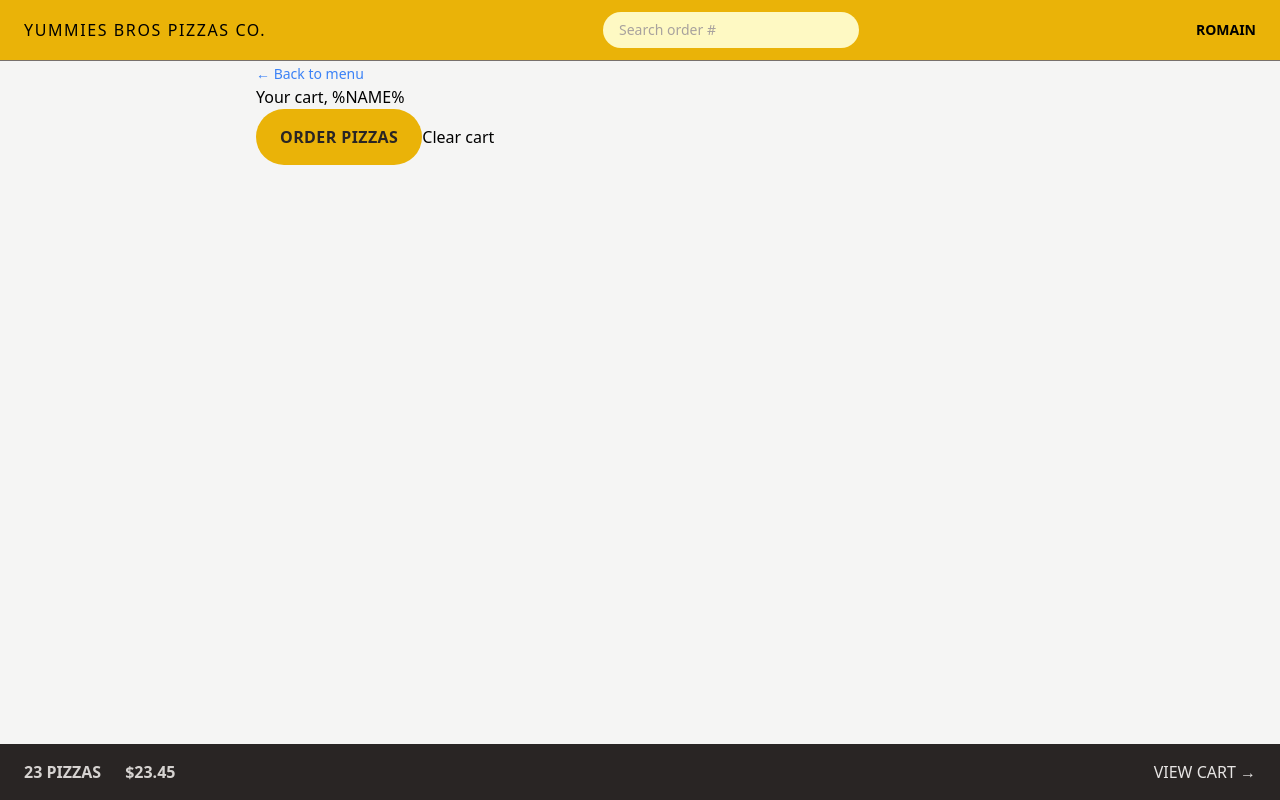
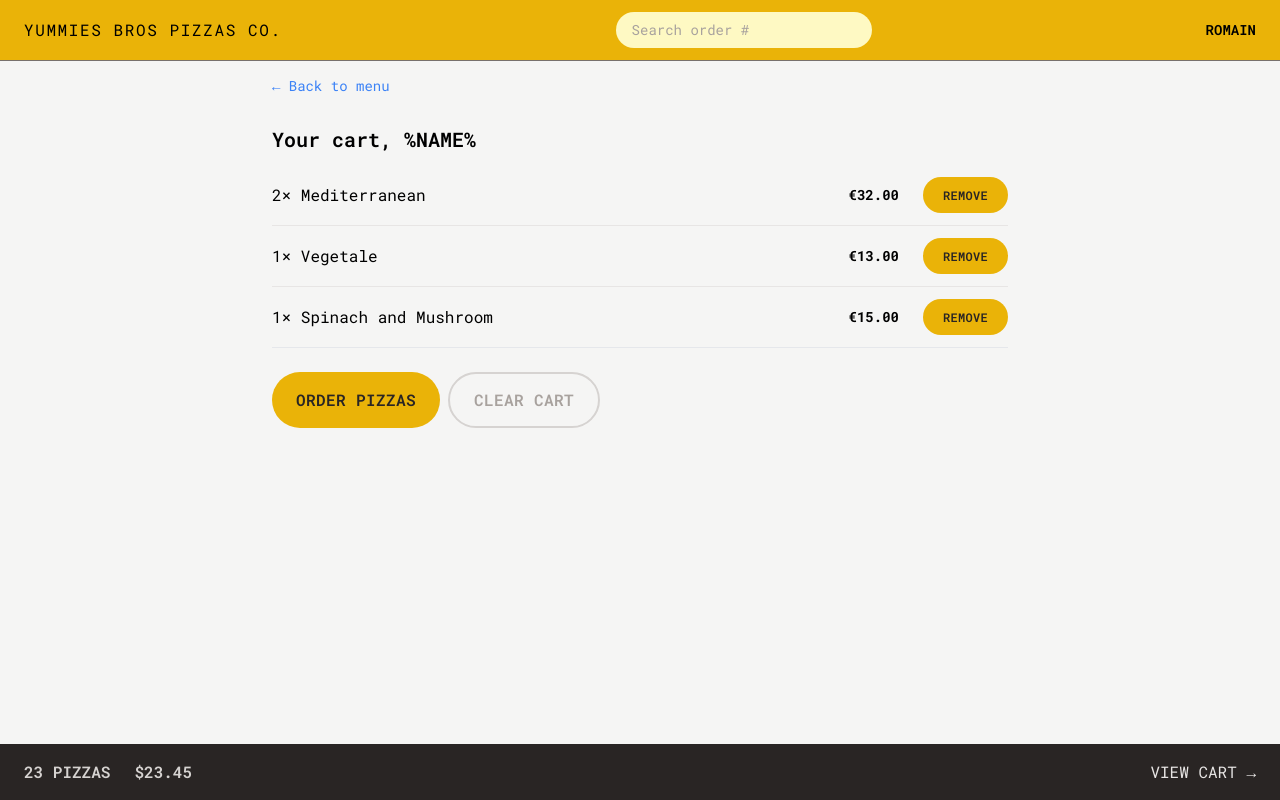
Before and after one commit to Cooltor/bros-pizza, a React (Vite) app: page /cart in a window 1280 px wide. Built offline with nearby package versions, Linux system fonts and the light colour scheme.

Commit message:
styling order

```diff
--- a/index.html
+++ b/index.html
@@ -4,6 +4,12 @@
     <meta charset="UTF-8" />
     <link rel="icon" type="image/svg+xml" href="/public/Pizza.jpeg" />
     <meta name="viewport" content="width=device-width, initial-scale=1.0" />
+    <link rel="'preconnect" href="https://fonts.googleapis.com" />
+    <link rel="preconnect" href="https://fonts.gstatic.com" crossorigin />
+    <link
+      href="https://fonts.googleapis.com/css2?family=Roboto+Mono:wght@300;400;500;600;700&display=swap"
+      rel="stylesheet"
+    />
     <title>Yummies Bros Pizza</title>
   </head>
   <body class="text-color-stone-700 bg-stone-100">
--- a/src/features/cart/Cart.jsx
+++ b/src/features/cart/Cart.jsx
@@ -1,43 +1,52 @@
 import LinkButton from "../../ui/LinkButton";
 import Button from "../../ui/Button";
+import CartItem from "./CartItem";
 
-// const fakeCart = [
-//   {
-//     pizzaId: 12,
-//     name: "Mediterranean",
-//     quantity: 2,
-//     unitPrice: 16,
-//     totalPrice: 32,
-//   },
-//   {
-//     pizzaId: 6,
-//     name: "Vegetale",
-//     quantity: 1,
-//     unitPrice: 13,
-//     totalPrice: 13,
-//   },
-//   {
-//     pizzaId: 11,
-//     name: "Spinach and Mushroom",
-//     quantity: 1,
-//     unitPrice: 15,
-//     totalPrice: 15,
-//   },
-// ];
+const fakeCart = [
+  {
+    pizzaId: 12,
+    name: "Mediterranean",
+    quantity: 2,
+    unitPrice: 16,
+    totalPrice: 32,
+  },
+  {
+    pizzaId: 6,
+    name: "Vegetale",
+    quantity: 1,
+    unitPrice: 13,
+    totalPrice: 13,
+  },
+  {
+    pizzaId: 11,
+    name: "Spinach and Mushroom",
+    quantity: 1,
+    unitPrice: 15,
+    totalPrice: 15,
+  },
+];
 
 function Cart() {
-  // const cart = fakeCart;
+  const cart = fakeCart;
 
   return (
-    <div>
+    <div className="px-4 py-3 ">
       <LinkButton to="/menu">&larr; Back to menu</LinkButton>
 
-      <h2>Your cart, %NAME%</h2>
+      <h2 className="mt-7 text-xl font-semibold">Your cart, %NAME%</h2>
 
-      <div>
-        <Button to="/order/new">Order pizzas</Button>
+      <ul className="mt-3 divide-y divide-stone-200 border-b ">
+        {cart.map((item) => (
+          <CartItem key={item.pizzaId} item={item} />
+        ))}
+      </ul>
 
-        <button>Clear cart</button>
+      <div className="mt-6 space-x-2">
+        <Button type="primary" to="/order/new">
+          Order pizzas
+        </Button>
+
+        <Button type="secondary">Clear cart</Button>
       </div>
     </div>
   );
--- a/src/features/cart/CartItem.jsx
+++ b/src/features/cart/CartItem.jsx
@@ -1,13 +1,17 @@
+import { formatCurrency } from "../../utils/helpers";
+import Button from "../../ui/Button";
+
 function CartItem({ item }) {
-  const { pizzaId, name, quantity, totalPrice } = item;
+  const { name, quantity, totalPrice } = item;
 
   return (
-    <li>
-      <p>
+    <li className="py-3 sm:flex sm:items-center sm:justify-between">
+      <p className="mb-1 sm:mb-0">
         {quantity}&times; {name}
       </p>
-      <div>
-        <p>{formatCurrency(totalPrice)}</p>
+      <div className="flex items-center justify-between sm:gap-6">
+        <p className="text-sm font-bold">{formatCurrency(totalPrice)}</p>
+        <Button type="small">Remove</Button>
       </div>
     </li>
   );
--- a/src/features/menu/Menu.jsx
+++ b/src/features/menu/Menu.jsx
@@ -7,7 +7,7 @@ function Menu() {
   console.log(menu);
 
   return (
-    <ul>
+    <ul className="divide-y divide-stone-200 px-2">
       {menu.map((pizza) => (
         <MenuItem key={pizza.id} pizza={pizza} />
       ))}
--- a/src/features/menu/MenuItem.jsx
+++ b/src/features/menu/MenuItem.jsx
@@ -1,16 +1,32 @@
 import { formatCurrency } from "../../utils/helpers";
+
+import Button from "../../ui/Button";
 
 function MenuItem({ pizza }) {
   const { name, unitPrice, ingredients, soldOut, imageUrl } = pizza;
 
   return (
-    <li>
-      <img src={imageUrl} alt={name} />
-      <div>
-        <p>{name}</p>
-        <p>{ingredients.join(", ")}</p>
-        <div>
-          {!soldOut ? <p>{formatCurrency(unitPrice)}</p> : <p>Sold out</p>}
+    <li className="flex gap-4 py-2 ">
+      <img
+        src={imageUrl}
+        alt={name}
+        className={`h-24 ${soldOut ? "opacity-70 grayscale" : ""}`}
+      />
+      <div className="flex grow flex-col pt-0.5">
+        <p className="font-medium">{name}</p>
+        <p className="text-sm capitalize italic text-stone-500">
+          {ingredients.join(", ")}
+        </p>
+        <div className="mt-auto flex items-center justify-between">
+          {!soldOut ? (
+            <p className="text-sm">{formatCurrency(unitPrice)}</p>
+          ) : (
+            <p className="text-sm font-medium uppercase text-stone-500">
+              Sold out
+            </p>
+          )}
+
+          <Button type="small">Add to cart</Button>
         </div>
       </div>
     </li>
--- a/src/features/order/CreateOrder.jsx
+++ b/src/features/order/CreateOrder.jsx
@@ -45,31 +45,40 @@ function CreateOrder() {
   const cart = fakeCart;
 
   return (
-    <div>
-      <h2>Ready to order? Lets go!</h2>
+    <div className="px-4 py-6">
+      <h2 className="mb-8 text-xl font-semibold">Ready to order? Lets go!</h2>
       {/* <Form method="POST" action ="/api/order/new"> */}
       <Form method="POST">
-        <div>
-          <label>First Name</label>
-          <input type="text" name="customer" required className="input" />
+        <div className="mb-5 flex flex-col gap-2 sm:flex-row sm:items-center ">
+          <label className=" sm:basis-40">First Name</label>
+          <input type="text" name="customer" required className="input grow" />
         </div>
 
-        <div>
-          <label>Phone number</label>
-          <div>
-            <input type="tel" name="phone" required className="input" />
+        <div className="mb-5 flex flex-col gap-2 sm:flex-row sm:items-center">
+          <label className=" sm:basis-40">Phone number</label>
+          <div className="grow">
+            <input type="tel" name="phone" required className="input w-full" />
           </div>
-          {formErrors?.phone && <p>{formErrors.phone}</p>}
+          {formErrors?.phone && (
+            <p className="mt-2 rounded-md bg-red-100 p-2 text-xs text-red-700">
+              {formErrors.phone}
+            </p>
+          )}
         </div>
 
-        <div>
-          <label>Address</label>
-          <div>
-            <input type="text" name="address" required className="input" />
+        <div className="mb-5 flex flex-col gap-2 sm:flex-row sm:items-center">
+          <label className=" sm:basis-40">Address</label>
+          <div className="grow">
+            <input
+              type="text"
+              name="address"
+              required
+              className="input w-full"
+            />
           </div>
         </div>
 
-        <div>
+        <div className="mb-12 flex gap-5 ">
           <input
             type="checkbox"
             name="priority"
@@ -78,12 +87,14 @@ function CreateOrder() {
             onChange={(e) => setWithPriority(e.target.checked)}
             className="h-6 w-6 rounded border-gray-300 accent-yellow-400 focus:ring-yellow-400 focus:ring-offset-2"
           />
-          <label htmlFor="priority">Want to yo give your order priority?</label>
+          <label htmlFor="priority" className="font-medium">
+            Want to yo give your order priority?
+          </label>
         </div>
 
         <div>
           <input type="hidden" name="cart" value={JSON.stringify(cart)} />
-          <Button disabled={isSubmitting}>
+          <Button type="primary" disabled={isSubmitting}>
             {isSubmitting ? "Placing order..." : "Order now"}
           </Button>
         </div>
--- a/src/features/user/CreateUser.jsx
+++ b/src/features/user/CreateUser.jsx
@@ -24,7 +24,7 @@ function CreateUser() {
 
       {username !== "" && (
         <div>
-          <Button>Start ordering</Button>
+          <Button type="primary">Start ordering</Button>
         </div>
       )}
     </form>
--- a/src/index.css
+++ b/src/index.css
@@ -4,17 +4,14 @@
 
 @layer components {
   .input {
-    @apply w-full rounded-full border border-stone-200 px-4 py-2 text-sm transition-all
-  duration-300 placeholder:text-stone-400 focus:outline-none focus:ring focus:ring-yellow-400
-  focus:ring-opacity-50 md:px-6 md:py-3;
-  }
+    @apply rounded-full border border-stone-200 px-4 py-2 text-sm transition-all duration-300 placeholder:text-stone-400 focus:outline-none focus:ring focus:ring-yellow-400 md:px-6 md:py-3;
   }
 
   /* https://dev.to/afif/i-made-100-css-loaders-for-your-next-project-4eje */
   .loader {
     width: 45px;
     aspect-ratio: 0.75;
-  --c: no-repeat linear-gradient(#333 0 0);
+    --c: no-repeat linear-gradient(theme(colors.stone.800) 0 0);
     background:
       var(--c) 0% 50%,
       var(--c) 50% 50%,
@@ -22,6 +19,7 @@
     background-size: 20% 50%;
     animation: loading 1s infinite linear;
   }
+
   @keyframes loading {
     20% {
       background-position:
@@ -48,3 +46,4 @@
         100% 100%;
     }
   }
+}
--- a/src/ui/Button.jsx
+++ b/src/ui/Button.jsx
@@ -1,18 +1,25 @@
 import { Link } from "react-router-dom";
 
-function Button({ children, disabled, to }) {
-  const className =
-    "inline-block rounded-full bg-yellow-500 px-4 py-3 font-semibold uppercase tracking-wide text-stone-800 transition-colors duration-300 hover:bg-yellow-400 focus:bg-yellow-300 focus:outline-none focus:ring focus:ring-yellow-400 focus:ring-offset-2 active:bg-slate-400  disabled:cursor-not-allowed sm:px-6 sm:py-4";
+function Button({ children, disabled, to, type }) {
+  const base =
+    "inline-block rounded-full bg-yellow-500 font-semibold uppercase tracking-wide text-stone-800 transition-colors duration-300 hover:bg-yellow-400 focus:bg-yellow-300 focus:outline-none focus:ring focus:ring-yellow-400 focus:ring-offset-2 active:bg-slate-400  disabled:cursor-not-allowed ";
+
+  const styles = {
+    primary: base + "px-4 py-3 md:px-6 md:py-4",
+    small: base + "px-4 py-2 md: px-5 md:py-2.5 text-xs ",
+    secondary:
+      "inline-block rounded-full border-2 border-stone-300 font-semibold uppercase tracking-wide text-stone-400 transition-colors duration-300 hover:bg-stone-300 focus:bg-stone-300 focus:outline-none focus:ring focus:ring-stone-200 focus:ring-offset-2 active:bg-slate-400  disabled:cursor-not-allowed px-4 py-2.5 md:px-6 md:py-3.5 hover:text-stone-800 focus:text-stone-800",
+  };
 
   if (to)
     return (
-      <Link to={to} className={className}>
+      <Link to={to} className={styles[type]}>
         {children}
       </Link>
     );
 
   return (
-    <button disabled={disabled} className={className}>
+    <button disabled={disabled} className={styles[type]}>
       {children}
     </button>
   );
--- a/src/ui/Header.jsx
+++ b/src/ui/Header.jsx
@@ -5,7 +5,7 @@ import Username from "../features/user/Username";
 
 function Header() {
   return (
-    <header className="flex items-center justify-between border-b border-stone-500 bg-yellow-500 px-4 py-3 uppercase sm:px-6">
+    <header className=" flex items-center justify-between border-b border-stone-500 bg-yellow-500 px-4 py-3 uppercase sm:px-6">
       <Link to="/" className="tracking-widest">
         Yummies Bros Pizzas Co.
       </Link>
--- a/src/ui/Loader.jsx
+++ b/src/ui/Loader.jsx
@@ -1,5 +1,9 @@
 function Loader() {
-  return <div className="loader"></div>;
+  return (
+    <div className="absolute inset-0 flex items-center  justify-center bg-slate-200/20 backdrop-blur-sm ">
+      <div className="loader"></div>
+    </div>
+  );
 }
 
 export default Loader;
--- a/tailwind.config.js
+++ b/tailwind.config.js
@@ -1,8 +1,19 @@
 /** @type {import('tailwindcss').Config} */
+// eslint-disable-next-line no-undef
 export default {
   content: ["./index.html", "./src/**/*.{js,ts,jsx,tsx}"],
   theme: {
-    extend: {},
+    fontFamily: {
+      sans: "Roboto Mono, monospace",
+    },
+    extend: {
+      fontSize: {
+        huge: ["10rem", "1"],
+      },
+      height: {
+        screen: "100dvh",
+      },
+    },
   },
   plugins: [],
 };
```
Lines whose indentation alone changed are shown as unchanged.
